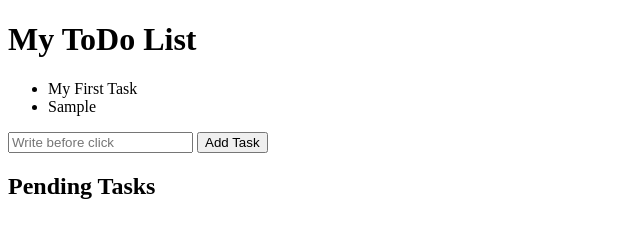
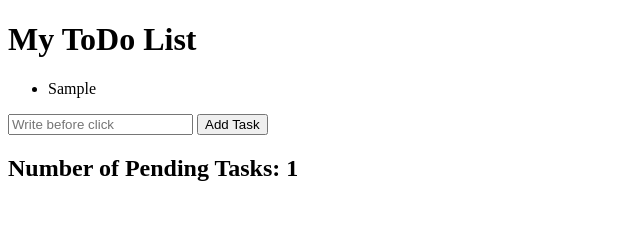
Before and after one commit to RaulAM7/clase-2309-PracticalCase, a plain HTML site: page index.html in a window 1280 px wide. Both pictures are taken after typing "Sample" into the empty fields and a click on the button "Add Task". Shown: the whole page, without its empty margins (0-640 px from the left). Drawn offline with Linux system fonts and the light colour scheme.

Commit message:
Update: TO-DO List creada. Version con formato lista, vamos a hacerlo con bloques divs

```diff
--- a/index.html
+++ b/index.html
@@ -17,9 +17,7 @@
 
         <div id="main-wrapper">
             <ul id="list">
-                <li>
-                    My First Task
-                </li>
+
             </ul>
         </div>
 
@@ -32,7 +30,7 @@
 
     <div id="footer">
         <h2>
-           Pending Tasks <span></span>
+           Number of Pending Tasks: <span></span>
         </h2>
     </div>
 
--- a/main.js
+++ b/main.js
@@ -1,6 +1,9 @@
 const taskInput = document.getElementById('new-task')
 const addButton = document.getElementById('btn-add-task')
 const taskList = document.getElementById('list')
+
+const pendingTasks = document.getElementsByTagName('span')[0]
+let taskCounter = 0
 
 
 function addLiToList(e){
@@ -8,6 +11,9 @@ function addLiToList(e){
     newTask.innerText = taskInput.value
     taskList.appendChild(newTask)
     taskInput.value =""
+
+    taskCounter++
+    pendingTasks.innerText = taskCounter
 }
 
 addButton.addEventListener('click', addLiToList)
```
Also changed, not shown: 1 other file.
